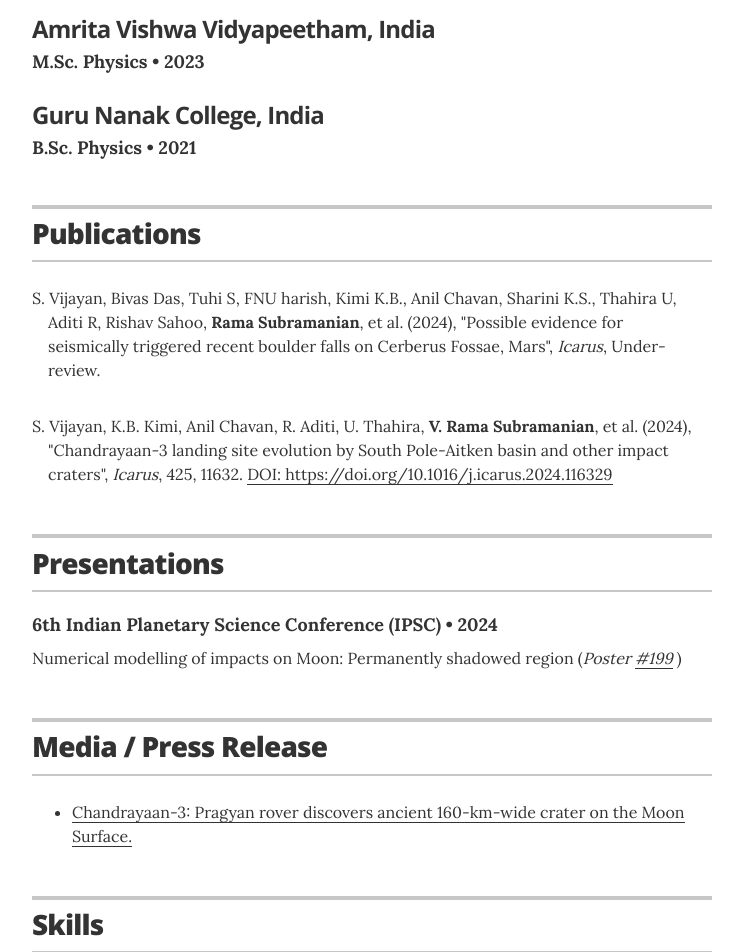
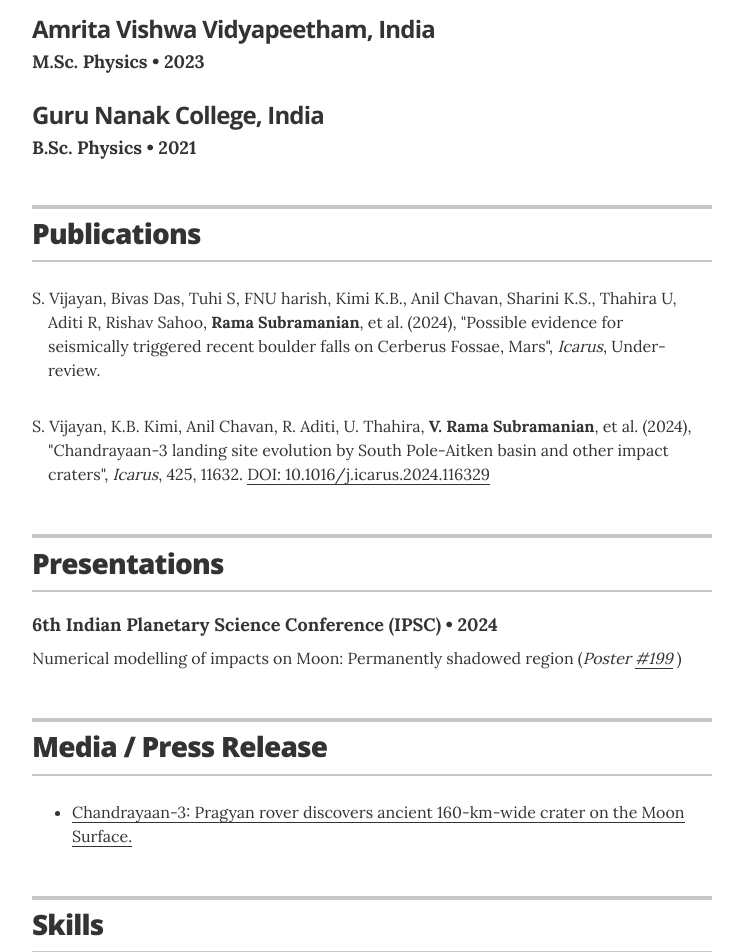
Before and after one commit to rasnv/rasnv.github.io, a Jekyll site: the page built from index.html, in a window 1280 px wide. Shown: the part 791-1743 px from the top of the page, without its empty margins (268-1011 px from the left). Built offline with Jekyll 4.4.1, drawn with Linux system fonts in a browser that asks for light colours; some of the changed lines change nothing that is shown.

Commit message:
Update publications.yml

```diff
--- a/_data/publications.yml
+++ b/_data/publications.yml
@@ -14,7 +14,7 @@
   volume: 425
   year: 2024
   pages: 11632
-  doi: https://doi.org/10.1016/j.icarus.2024.116329
+  doi: 10.1016/j.icarus.2024.116329
   #pdf: 'pdfs/McKeeby_et_al_2022.pdf'
 
 #- title: 'Modeling the production of submicroscopic iron in the lunar highlands'
```
